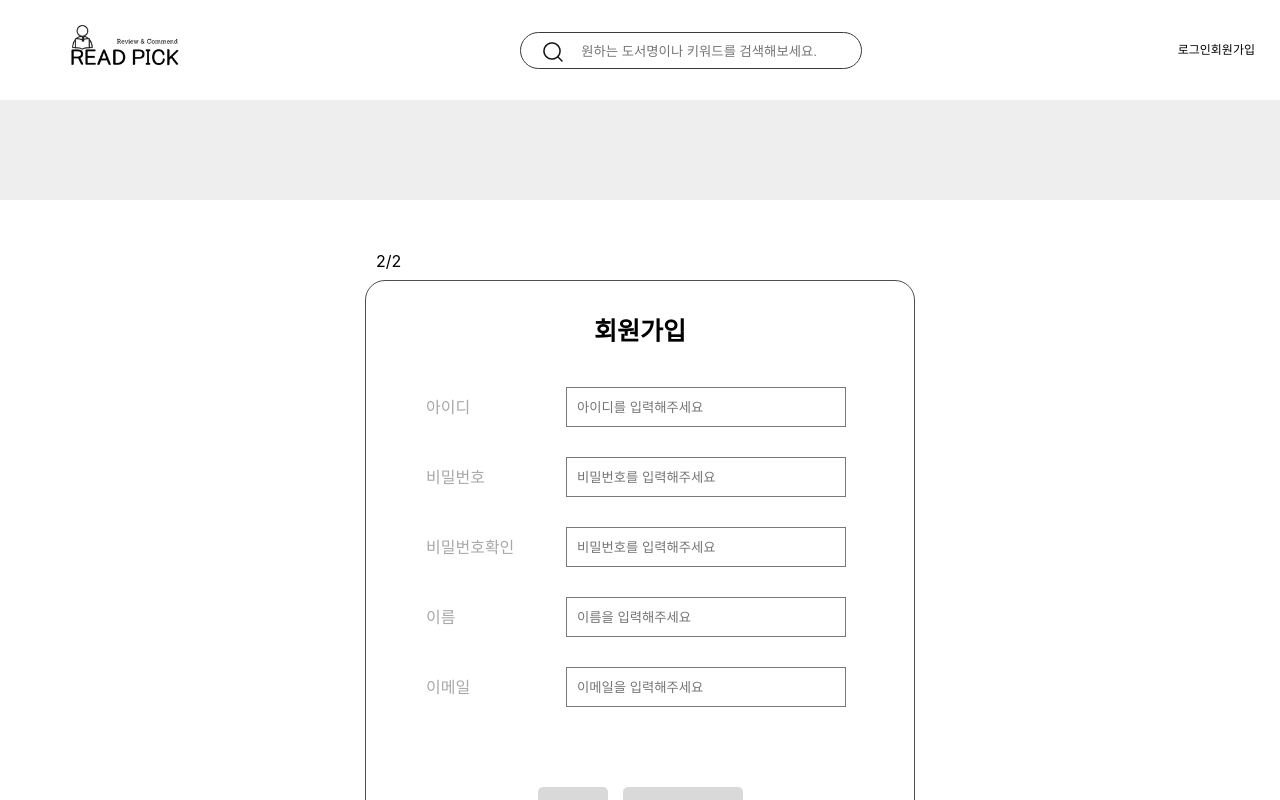
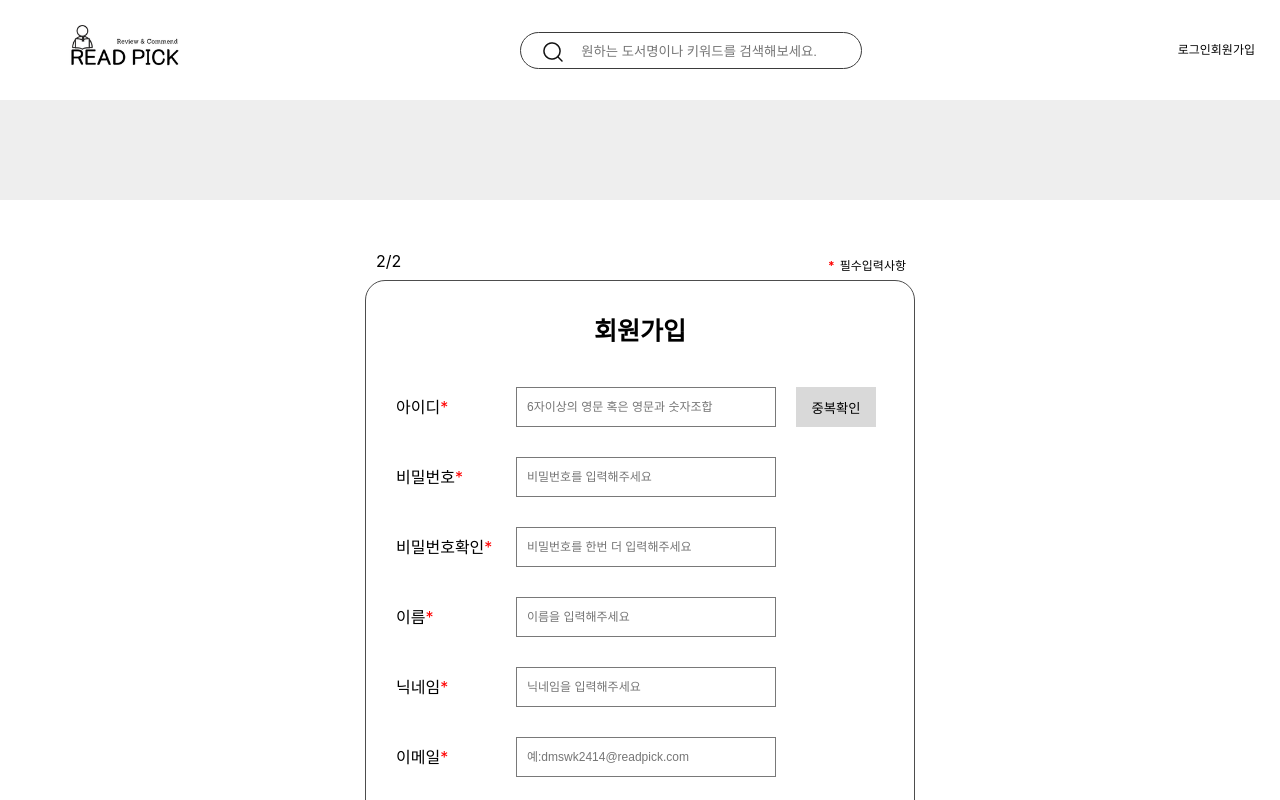
Before and after one commit to Kangeunja/ReadPick-front, a React (Create React App) app: page /member/login in a window 1280 px wide. Shown: the top 800 px of the page. Built offline with nearby package versions, Linux system fonts and the light colour scheme.

Commit message:
회원가입 기능 작업중

```diff
--- a/package.json
+++ b/package.json
@@ -10,6 +10,8 @@
     "@types/node": "^16.7.13",
     "@types/react": "^18.0.0",
     "@types/react-dom": "^18.0.0",
+    "axios": "^1.7.9",
+    "cookies-next": "^5.1.0",
     "cra-template-typescript": "1.2.0",
     "react": "^18.3.1",
     "react-dom": "^18.3.1",
--- /dev/null
+++ b/src/api/axiosInstance.tsx
@@ -0,0 +1,97 @@
+import axios, { AxiosError, InternalAxiosRequestConfig } from "axios";
+import { deleteCookie, getCookie, setCookie } from "cookies-next";
+
+// 기본 api url 설정
+const API_BASE_URL = "http://localhost:8080";
+
+// axios 인스턴스 생성
+const axiosInstance = axios.create({
+  baseURL: API_BASE_URL,
+  headers: {
+    "Content-Type": "application/json",
+  },
+  timeout: 1000,
+  withCredentials: true, // Refresh Token을 httpOnly 쿠키로 저장할 경우
+});
+
+// 요청 인터셉터 설정
+axiosInstance.interceptors.request.use(
+  async (config: InternalAxiosRequestConfig) => {
+    const excludedUrls = ["/auth/tokens"];
+    if (excludedUrls.some((url) => config.url?.includes(url))) {
+      return config;
+    }
+
+    const accessToken = getCookie("accessToken");
+    if (accessToken) {
+      config.headers["Authorization"] = `Bearer ${accessToken}`;
+    }
+
+    return config;
+  },
+  (error) => Promise.reject(error)
+);
+
+// 리프레시 토큰 함수
+const refreshToken = async () => {
+  const refreshToken = getCookie("refreshToken");
+
+  if (!refreshToken) {
+    throw new Error("리프레시 토큰이 없습니다.");
+  }
+
+  try {
+    const response = await axiosInstance.post(
+      "/auth/tokens",
+      {},
+      {
+        headers: {
+          Authorization: `Bearer ${refreshToken}`,
+        },
+      }
+    );
+
+    const { accessToken, refreshToken: newRefreshToken } = response.data;
+
+    // 새로운 토큰 저장
+    setCookie("accessToken", accessToken);
+    setCookie("refreshToken", newRefreshToken);
+
+    axiosInstance.defaults.headers.common[
+      "Authorization"
+    ] = `Bearer ${accessToken}`;
+
+    return accessToken;
+  } catch (error) {
+    deleteCookie("accessToken");
+    deleteCookie("refreshToken");
+    if (typeof window !== "undefined") {
+      alert("다시 로그인해주세요.");
+    }
+    throw error;
+  }
+};
+
+// 응답 인터셉터 설정
+axiosInstance.interceptors.response.use(
+  (response) => response,
+  async (error: AxiosError) => {
+    const originalRequest = error.config as InternalAxiosRequestConfig;
+
+    if (error.response?.status === 401) {
+      try {
+        const accessToken = await refreshToken();
+
+        // 새로운 엑세스 토큰으로 헤더업데이트
+        originalRequest.headers["Authorization"] = `Bearer ${accessToken}`;
+
+        return axiosInstance(originalRequest);
+      } catch (error) {
+        return Promise.reject(error);
+      }
+    }
+    return Promise.reject(error);
+  }
+);
+
+export default axiosInstance;
--- a/src/assets/css/index.css
+++ b/src/assets/css/index.css
@@ -634,11 +634,28 @@ a {
   color: rgb(78, 78, 78);
 }
 
-/* member */
-.number {
+.member-number-text {
   position: absolute;
   top: -30px;
   left: 10px;
+  width: 530px;
+}
+
+/* member */
+.number {
+  float: left;
+}
+
+.require {
+  float: right;
+  line-height: 30px;
+  font-size: 12px;
+}
+
+.require span {
+  color: red;
+  font-weight: bold;
+  margin-right: 5px;
 }
 
 .member-wrap {
@@ -749,37 +766,59 @@ a {
 
 /* memberLogin */
 .member-input-wrap {
-  width: 480px;
+  width: 500px;
   height: 40px;
   line-height: 40px;
   display: flex;
-  justify-content: center;
+  /* justify-content: center; */
   margin-bottom: 30px;
 }
 
-.member-input-wrap p {
-  width: 140px;
+.member-input-text {
+  width: 120px;
   float: left;
-  color: #a9a9a9;
+  /* color: #a9a9a9; */
+}
+
+.member-input-text p {
+  float: left;
+}
+
+.member-input-text p:nth-child(2) {
+  color: red;
 }
 
 .mem-id,
 .mem-pw,
 .mem-name,
+.mem-nickName,
 .mem-email {
-  width: 280px;
+  width: 260px;
   height: 40px;
   border: 1px solid #797979;
   float: right;
   padding-left: 10px;
   box-sizing: border-box;
   outline: none;
+  font-size: 12px;
+}
+
+.id-check {
+  width: 80px;
+  margin-left: 20px;
+  border: none;
+  background-color: #d9d9d9;
+}
+
+.id-check:hover {
+  background-color: #b0b0b0;
+  cursor: pointer;
 }
 
 .member-button-wrap {
   display: flex;
   justify-content: center;
-  margin-top: 80px;
+  /* margin-top: 80px; */
 }
 
 .mem-cancel:hover,
--- a/src/component/member/Member.tsx
+++ b/src/component/member/Member.tsx
@@ -46,7 +46,9 @@ const Member = () => {
       <div className="sub-img"></div>
 
       <div className="member-wrap">
-        <p className="number">1/2</p>
+        <div className="member-number-text">
+          <p className="number">1/2</p>
+        </div>
         <div className="member-title">회원가입약관동의</div>
         <div className="member-text-wrap">
           <input
--- a/src/component/member/MemberLogin.tsx
+++ b/src/component/member/MemberLogin.tsx
@@ -1,63 +1,148 @@
-import { useState } from "react";
+import { useEffect, useState } from "react";
 import MemberLoginPopup from "../popup/MemberLoginPopup";
+import axiosInstance from "../../api/axiosInstance";
 
 const MemberLogin = () => {
   const [isShowPopup, setShowPopup] = useState(false);
+  const [userInfo, setUserInfo] = useState({
+    userName: "",
+    nickName: "",
+    id: "",
+    pw: "",
+    email: "",
+  });
+
+  const handleChange = (e: any) => {
+    console.log(e.target.value);
+    const { name, value } = e.target;
+    setUserInfo((state) => ({
+      ...state,
+      [name]: value,
+    }));
+  };
+
+  const handleLoginController = () => {
+    // setShowPopup(true);
+    axiosInstance
+      .post("http://localhost:8080/userInsert", {
+        userName: userInfo.userName,
+        nickName: userInfo.nickName,
+        id: userInfo.id,
+        pw: userInfo.pw,
+        email: userInfo.email,
+      })
+      .then((res) => {
+        console.log(res);
+      })
+      .catch((error) => {
+        console.log("Member Login failed", error);
+      });
+  };
 
   return (
     <>
       <div className="sub-img"></div>
       <div className="member-wrap">
-        <p className="number">2/2</p>
+        <div className="member-number-text">
+          <p className="number">2/2</p>
+          <p className="require">
+            <span>*</span>필수입력사항
+          </p>
+        </div>
         <div className="member-title">회원가입</div>
         <div className="member-input-wrap">
-          <p>아이디</p>
+          <div className="member-input-text">
+            <p>아이디</p>
+            <p>*</p>
+          </div>
           <input
+            name="id"
             className="mem-id"
             type="text"
-            placeholder="아이디를 입력해주세요"
+            placeholder="6자이상의 영문 혹은 영문과 숫자조합"
+            maxLength={15}
+            value={userInfo.id}
+            onChange={handleChange}
+          />
+          <button type="button" className="id-check">
+            중복확인
+          </button>
+        </div>
+        <div className="member-input-wrap">
+          <div className="member-input-text">
+            <p>비밀번호</p>
+            <p>*</p>
+          </div>
+          <input
+            name="pw"
+            className="mem-pw"
+            type="password"
+            placeholder="비밀번호를 입력해주세요"
+            maxLength={15}
+            value={userInfo.pw}
+            onChange={handleChange}
+          />
+        </div>
+        <div className="member-input-wrap">
+          <div className="member-input-text">
+            <p>비밀번호확인</p>
+            <p>*</p>
+          </div>
+          <input
+            className="mem-pw"
+            type="password"
+            placeholder="비밀번호를 한번 더 입력해주세요"
             maxLength={15}
           />
         </div>
         <div className="member-input-wrap">
-          <p>비밀번호</p>
+          <div className="member-input-text">
+            <p>이름</p>
+            <p>*</p>
+          </div>
           <input
-            className="mem-pw"
-            type="password"
-            placeholder="비밀번호를 입력해주세요"
-            maxLength={15}
-          />
-        </div>
-        <div className="member-input-wrap">
-          <p>비밀번호확인</p>
-          <input
-            className="mem-pw"
-            type="password"
-            placeholder="비밀번호를 입력해주세요"
-            maxLength={15}
-          />
-        </div>
-        <div className="member-input-wrap">
-          <p>이름</p>
-          <input
+            name="userName"
             className="mem-name"
             type="text"
             placeholder="이름을 입력해주세요"
             maxLength={15}
+            value={userInfo.userName}
+            onChange={handleChange}
           />
         </div>
         <div className="member-input-wrap">
-          <p>이메일</p>
+          <div className="member-input-text">
+            <p>닉네임</p>
+            <p>*</p>
+          </div>
           <input
+            name="nickName"
+            className="mem-nickName"
+            type="text"
+            placeholder="닉네임을 입력해주세요"
+            maxLength={15}
+            value={userInfo.nickName}
+            onChange={handleChange}
+          />
+        </div>
+        <div className="member-input-wrap">
+          <div className="member-input-text">
+            <p>이메일</p>
+            <p>*</p>
+          </div>
+          <input
+            name="email"
             className="mem-email"
             type="text"
-            placeholder="이메일을 입력해주세요"
-            maxLength={15}
+            placeholder="예:dmswk2414@readpick.com"
+            // maxLength={15}
+            value={userInfo.email}
+            onChange={handleChange}
           />
         </div>
         <div className="member-button-wrap">
           <button className="mem-cancel">취소</button>
-          <button className="mem-ok" onClick={() => setShowPopup(true)}>
+          <button className="mem-ok" onClick={handleLoginController}>
             회원가입
           </button>
         </div>
```
Also changed, not shown: 1 other file (tests, documents, lock files or other folders).
